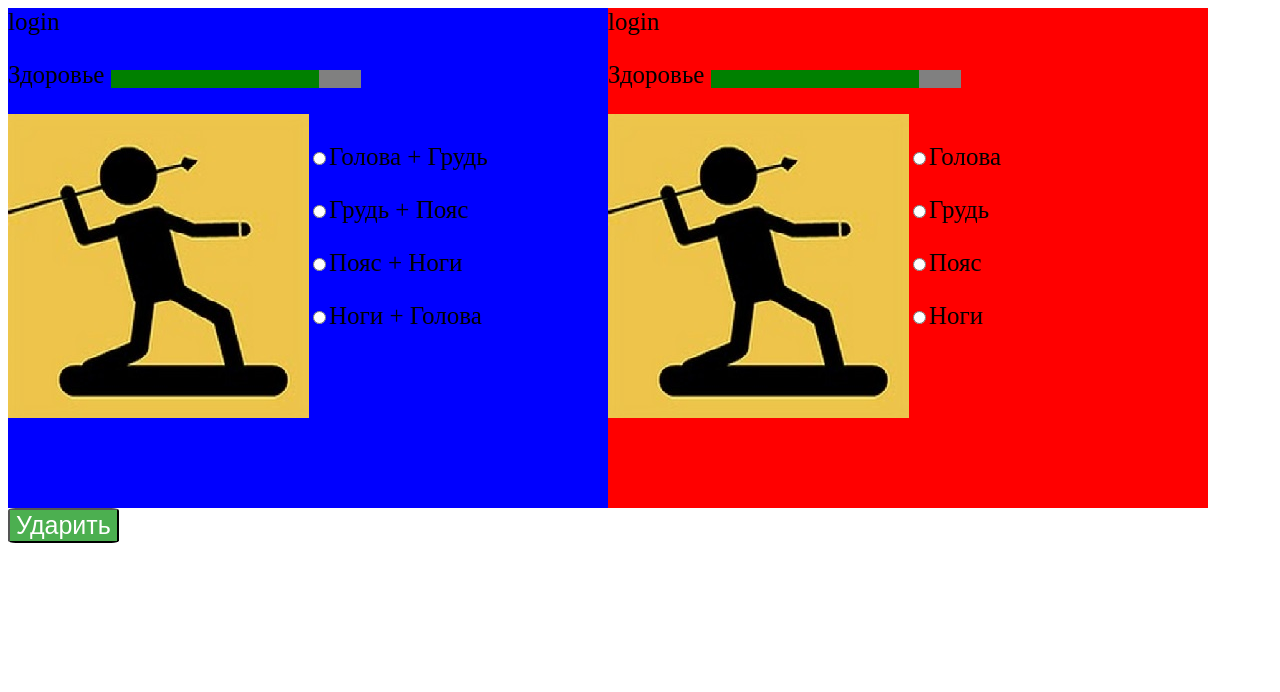
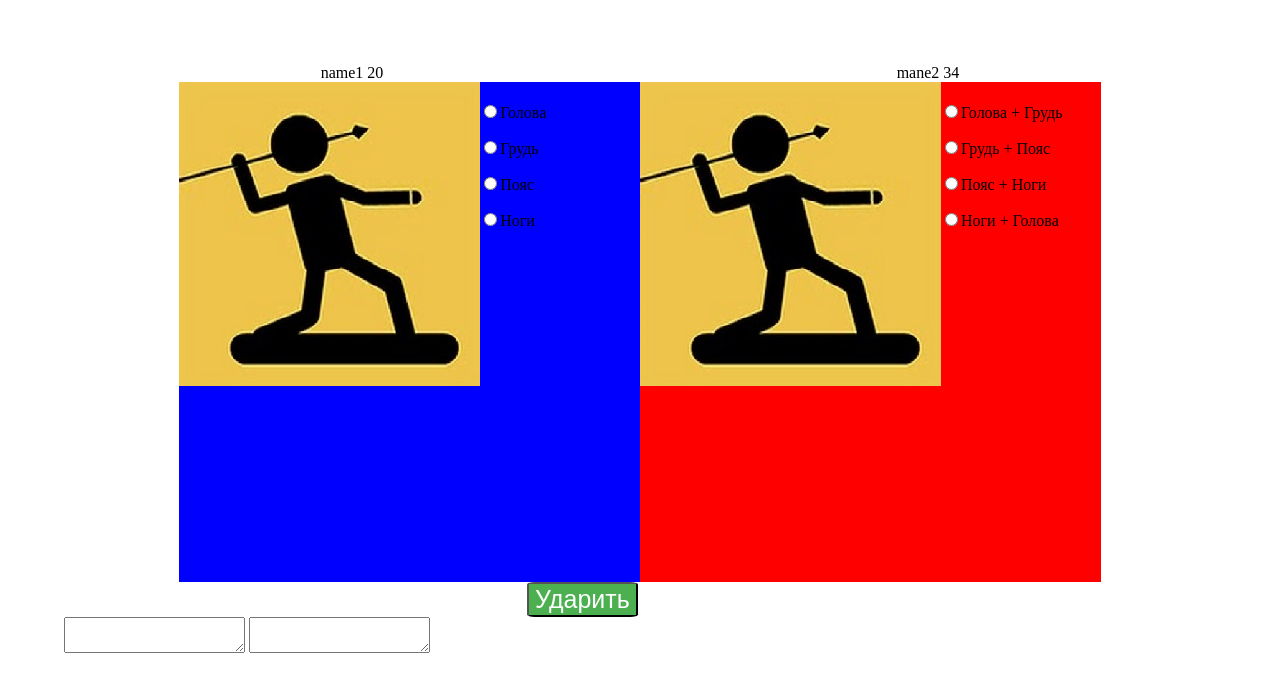
Before and after one commit to XimikRU/combats, a website: page pages/fight/index.html in a window 1280 px wide. Both pictures are taken after a click on the button "Ударить". Drawn offline with Linux system fonts and the light colour scheme.

Commit message:
верстка fight

```diff
--- a/pages/fight/fight.css
+++ b/pages/fight/fight.css
@@ -2,8 +2,17 @@
     background-color: red;
     width: 600px;
     height: 500px;
-    margin-left: 600px;
-    margin-top: -525px;
+    /*margin-left: 600px;*/
+    /*margin-top: -525px;*/
+}
+body{
+    margin:5% 5% 5% 5%;
+}
+.player-content{
+    margin-left:10%;
+    margin-right:10%;
+    display: flex;
+    flex-direction: row;
 }
 
 .player1 {
@@ -26,6 +35,8 @@
     background-color: #4CAF50;
     color: white;
     border-radius: 7%;
+    margin-left:40%;
+    margin-right:50% ;
 }
 
 .progress_player2, .progress_player1 {
@@ -34,3 +45,17 @@
     height: 18px;
     border-radius: 9px;
 }
+.name-hp{
+    display: flex;
+    justify-content: space-around;
+}
+.health{
+    display: inline;
+}
+.player_name{
+    display: inline;
+}
+.bump{
+    display: flex;
+    justify-content: center;
+}
--- a/pages/fight/fight.js
+++ b/pages/fight/fight.js
@@ -5,7 +5,6 @@ function sendMoveRequest(val) {
             if (res.status === 'ok') {
                 console.log(res);
                 health_change(1, res.combat.enemy.health);
-
             }
             else {
                 console.error(res.message);
@@ -16,42 +15,26 @@ function sendMoveRequest(val) {
 
 
 function makeMove() {
-    var head = document.querySelector('.head'),
-        chest = document.querySelector('.chest'),
-        torso = document.querySelector('.torso'),
-        leg = document.querySelector('.leg'),
-        headChest = document.querySelector('.headChest'),
-        cheastTorso = document.querySelector('.cheastTorso'),
-        torsoLeg = document.querySelector('.torsoLeg'),
-        legHead = document.querySelector('.legHead');
 
-    var hit;
-    if (head.checked) hit = 1;
-    else if (chest.checked) hit = 2;
-    else if (chest.checked) hit = 3;
-    else hit = 4;
+    //в какие комбинации бить
+    var hit = parseInt(document.querySelector('.attack:checked').value);
+    //массив строк -> массив чисел
+    var block = document.querySelector('.block:checked').value.split(",");
+    block.forEach(function(item, i, arr){
+        item = parseInt(item);});
 
-    var block = [];
-    if (headChest.checked) block = [1,2];
-    else if (cheastTorso.checked) block = [2,3];
-    else if (torsoLeg.checked) block = [3,4];
-    else block=[4,1];
-
+    console.log(block);
     var turn = JSON.stringify({"hit": hit, "blocks": block});
     console.log(turn);
 
     apiRequest('login', {method: 'post', body: 'user_id=KUpXGc'}).then(text=>console.log(text));
-    apiRequest('fight', {method: 'post', body: 'user_id=KUpXGc'}).then(text=>console.log(text));
-    apiRequest('login', {method: 'post', body: 'user_id=WOBqSz'}).then(text=>console.log(text));
-    apiRequest('fight', {method: 'post', body: 'user_id=WOBqSz'}).then(text=>console.log(text));
-    // combatid = 'DplctY';
+
     combatid = getCombatObject().combat_id;
     sendMoveRequest(`user_id=${getUser().token}&combat_id=${combatid}&turn=${turn}`);
 }
 
 
 window.onload = function () {
-
 }
 
 function health_change(player, newValue) {
--- a/pages/fight/index.html
+++ b/pages/fight/index.html
@@ -10,37 +10,64 @@
 </div>
 
 <div class="game">
-
+    <div class="name-hp">
+        <div class="player" id="1">
+            <p class="player_name" id ="player_name1">name1</p>
+            <div class="health" id="health1">20</div>
+        </div>
+        <div class="player" id="2">
+            <p class="player_name" id ="player_name2" >mane2</p>
+            <div class="health" id="health2">34</div>
+        </div>
+    </div>
+</div>
+<div class="player-content">
     <div class="player1">
-            <p class="login_player1">login</p>
-            <p class="health_player1">Здоровье  <progress class="progress_player1" max="30" value="25"> </progress></p>
         <img src="photo.jpg" class="photo_player1">
         <div class="radio_buttons">
-                <p class="radio_text headChest"><input name="body_player" type="radio" value="head">Голова + Грудь</p>
-                <p class="radio_text cheastTorso"><input name="body_player" type="radio" value="chest">Грудь + Пояс</p>
-                <p class="radio_text torsoLeg"><input name="body_player" type="radio" value="belt">Пояс + Ноги</p>
-                <p class="radio_text legHead"><input name="body_player" type="radio" value="foot">Ноги + Голова</p>
+            <p >
+                <input name="body_player" type="radio" value="1,2" class="block">Голова
+            </p>
+            <p>
+                <input name="body_player" type="radio" value="2,3" class="block">Грудь
+            </p>
+            <p>
+                <input name="body_player" type="radio" value="3,4" class="block">Пояс
+            </p>
+            <p>
+                <input name="body_player" type="radio" value="4,1" class="block">Ноги
+            </p>
         </div>
     </div>
 
     <div class="player2">
-
-            <p class="login_player2">login</p>
-            <p class="health_player2">Здоровье <progress class="progress_player2" max="30" value="25"> </progress></p>
-
         <img src="photo.jpg" class="photo_player2">
         <div class="radio_buttons">
-                <p class="radio_text head"><input name="body_player" type="radio" value="head">Голова</p>
-                <p class="radio_text chest"><input name="body_player" type="radio" value="chest">Грудь</p>
-                <p class="radio_text torso"><input name="body_player" type="radio" value="belt">Пояс</p>
-                <p class="radio_text leg"><input name="body_player" type="radio" value="foot">Ноги</p>
+            <p >
+                <input name="body_player_enemy" type="radio" value="1" class="attack">Голова + Грудь
+            </p>
+            <p>
+                <input name="body_player_enemy" type="radio" value="2" class="attack">Грудь + Пояс
+            </p>
+            <p>
+                <input name="body_player_enemy" type="radio" value="3" class="attack">Пояс + Ноги
+            </p>
+            <p>
+                <input name="body_player_enemy" type="radio" value="4" class="attack">Ноги + Голова
+            </p>
         </div>
     </div>
 </div>
+
 
 <div class="bump">
     <button class="bump_button" onclick="makeMove()">Ударить</button>
 </div>
 
+<div class="history">
+    <textarea class="tablo" id ="3"></textarea>
+    <textarea class="tablo" id ="4"></textarea>
+</div>
+
 </body>
 </html>
```
Lines whose indentation alone changed are shown as unchanged.
